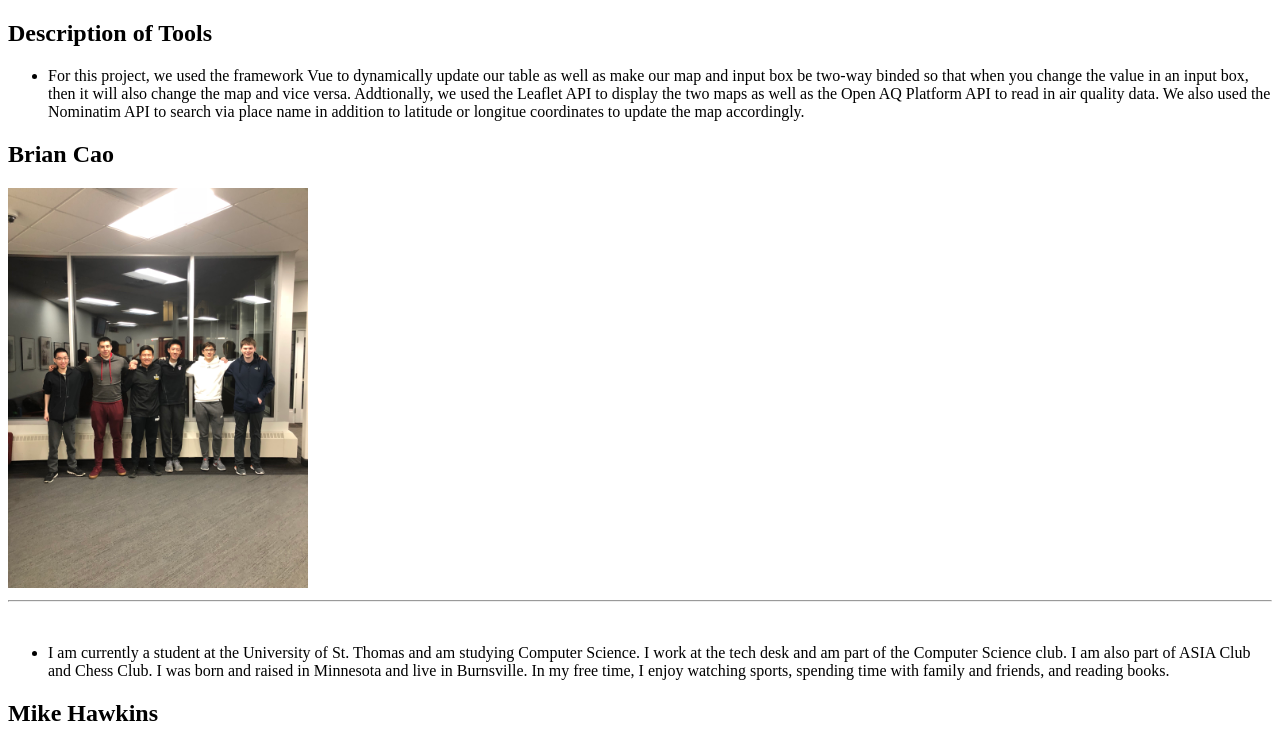
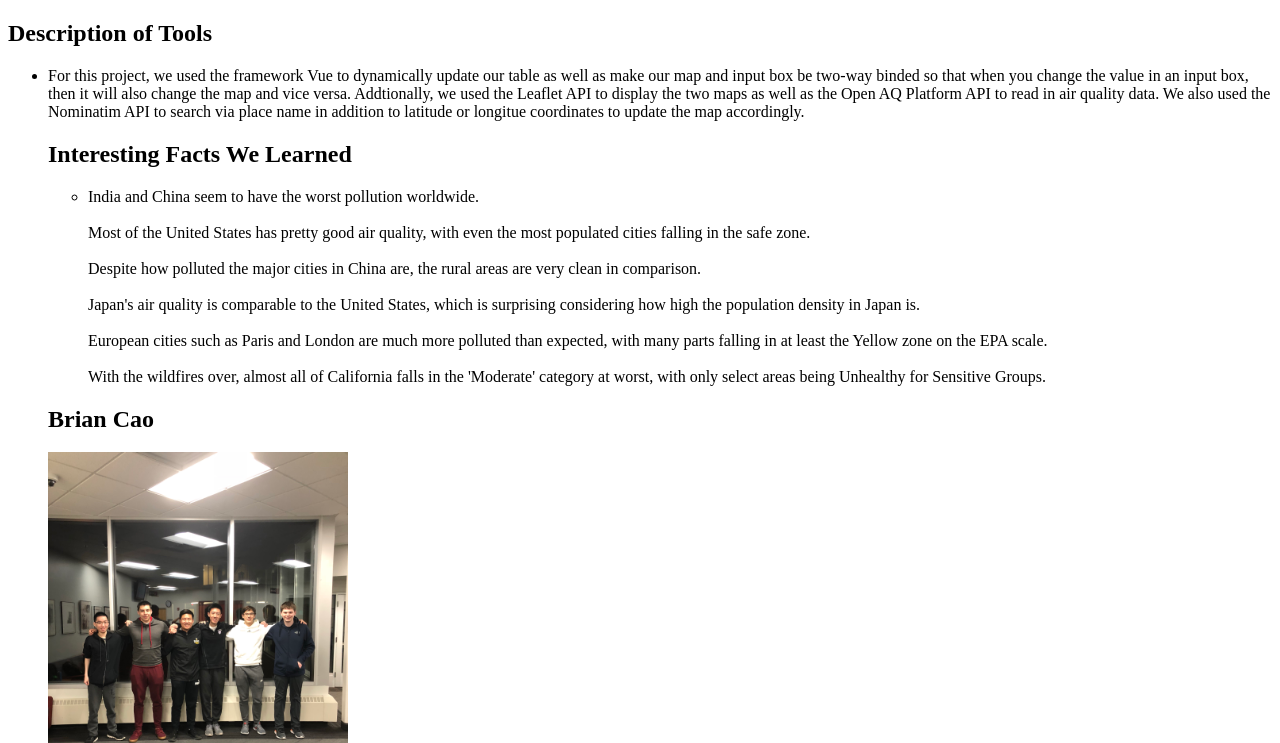
Before and after one commit to hawk5963/Air-Quality-Project, a plain HTML site: page about.html in a window 1280 px wide. Shown: the top 743 px of the page. Drawn offline with Linux system fonts and the light colour scheme.

Commit message:
Add files via upload

```diff
--- a/about.html
+++ b/about.html
@@ -6,6 +6,13 @@
    make our map and input box be two-way binded so that when you change the value in an input box, then it will also change the map and vice versa.
    Addtionally, we used the Leaflet API to display the two maps as well as the Open AQ Platform API to read in air quality data.
    We also used the Nominatim API to search via place name in addition to latitude or longitue coordinates to update the map accordingly.
+   </li>
+
+   <h2>Interesting Facts We Learned</h2>
+       <ul id ="ulHomePage">
+      <li style = "float: center;"> India and China seem to have the worst pollution worldwide. <br/><br/> Most of the United States has pretty good air quality, with even the most populated cities falling in the safe zone.
+      <br/><br/> Despite how polluted the major cities in China are, the rural areas are very clean in comparison.  <br/><br/> Japan's air quality is comparable to the United States, which is surprising considering how high the population density in Japan is.
+      <br/><br/> European cities such as Paris and London are much more polluted than expected, with many parts falling in at least the Yellow zone on the EPA scale. <br/><br/> With the wildfires over, almost all of California falls in the 'Moderate' category at worst, with only select areas being Unhealthy for Sensitive Groups.
    </li>
 
   </ul>
```
